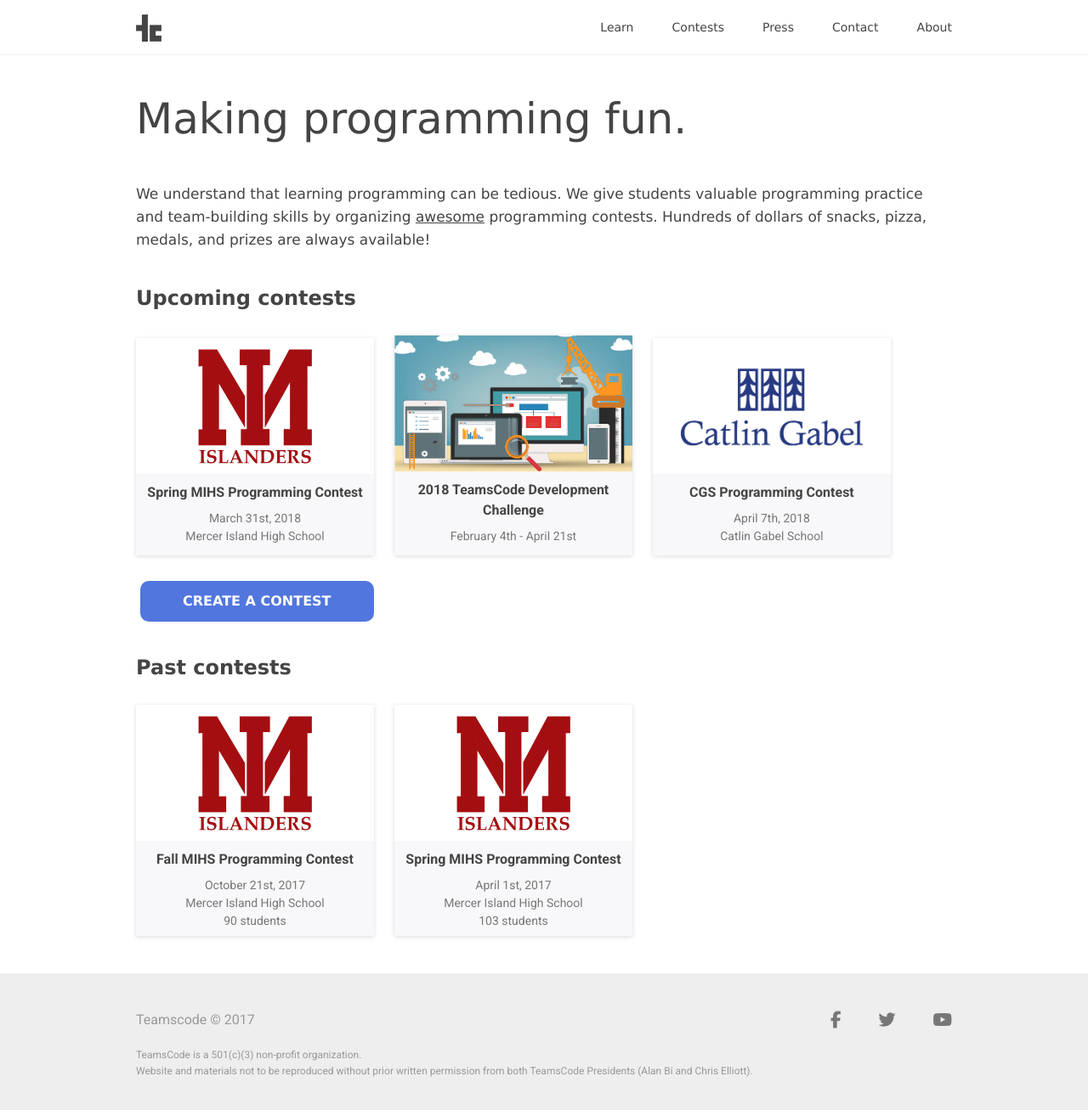
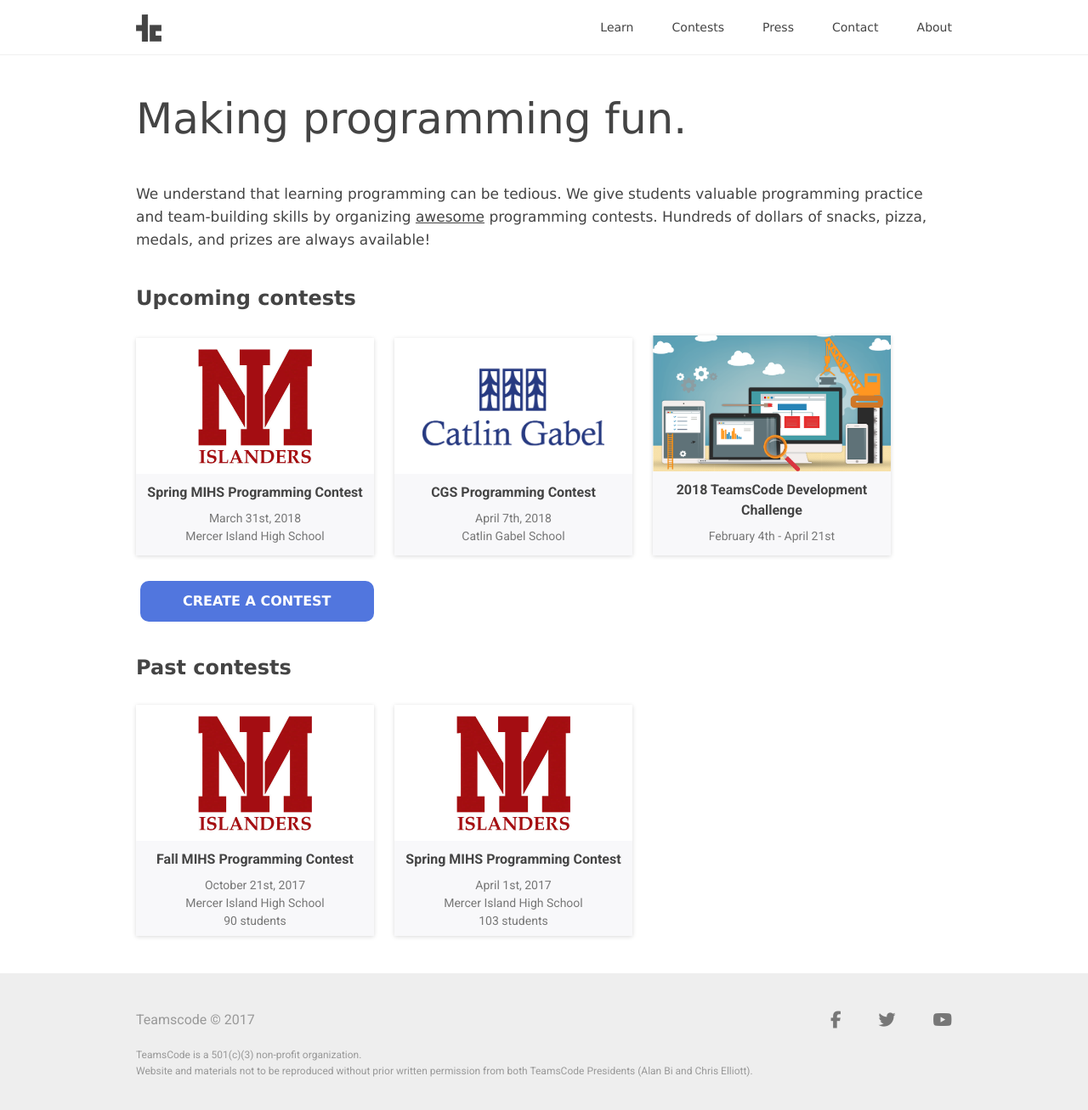
Before and after one commit to teamscode/teamscode.github.io, a Jekyll site: the page built from contests/index.html, in a window 1280 px wide and 1308 px high. Shown: the whole window at 85% size. Built offline with Jekyll 4.4.1, drawn with Linux system fonts in a browser that asks for light colours; nearby versions of some CDN libraries; part of the change alters nothing that is shown.

Commit message:
Put CGS in front of Dev Challenge

```diff
--- a/_data/upcoming_contests.yml
+++ b/_data/upcoming_contests.yml
@@ -3,12 +3,12 @@
   date: March 31st, 2018
   location: Mercer Island High School
   link: /contests/spring-2018-mihs-programming-contest/
-- title: 2018 TeamsCode Development Challenge
-  img: /assets/contest_images/Dev_Challenge_Logo.png
-  date: February 4th - April 21st
-  link: /contests/2018-teamscode-development-challenge/
 - title: CGS Programming Contest
   img: /assets/contest_images/catlin_gabel_logo.png
   date: April 7th, 2018
   location: Catlin Gabel School
   link: /contests/spring-cgs-programming-contest/
+- title: 2018 TeamsCode Development Challenge
+  img: /assets/contest_images/Dev_Challenge_Logo.png
+  date: February 4th - April 21st
+  link: /contests/2018-teamscode-development-challenge/
```
